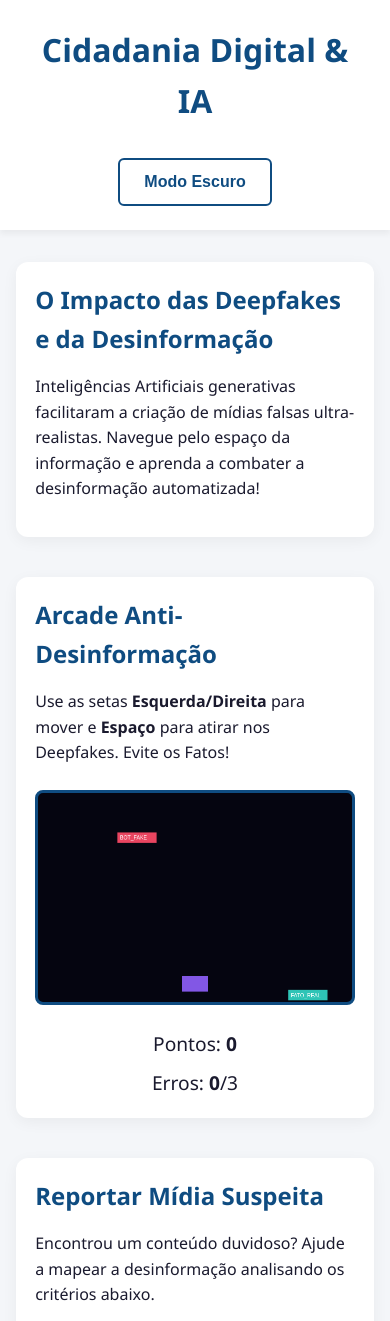
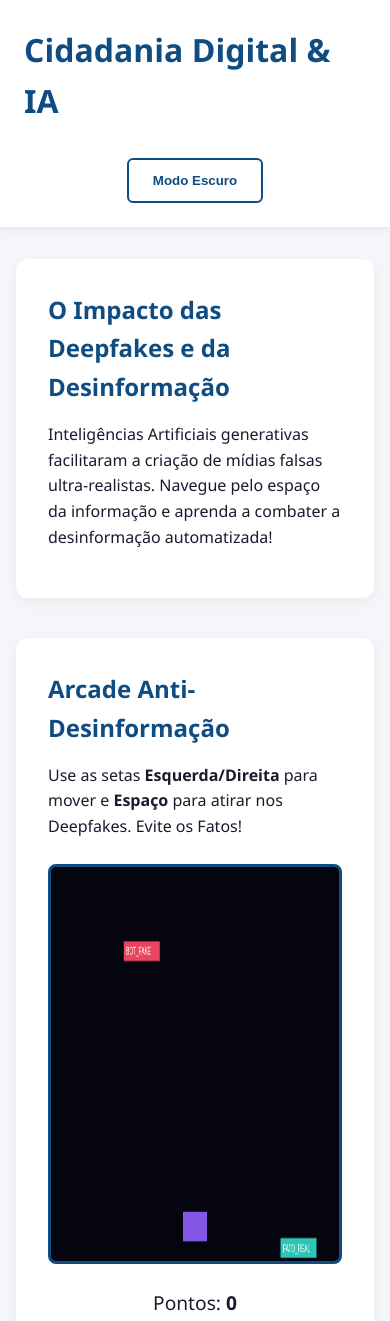
Before and after one commit to vicenterafaella/-cidadaniadigital2026, a plain HTML site: page index.html in a window 390 px wide. Shown: the top 1321 px of the page. Drawn offline with Linux system fonts and the light colour scheme.

Commit message:
Update style.css

```diff
--- a/style.css
+++ b/style.css
@@ -1,15 +1,12 @@
-/* Variáveis de Cores e Configurações Globais (Tema Claro Padrão) */
 :root {
     --cor-fundo: #f4f6f9;
     --cor-card: #ffffff;
     --cor-texto: #1a1a2e;
     --cor-primaria: #0f4c81;
     --cor-neon-alerta: #e94560;
-    --cor-neon-sucesso: #00b4d8;
     --transicao: all 0.3s ease;
 }
 
-/* Variáveis para Modo Escuro */
 body.dark-mode {
     --cor-fundo: #0f0c1b;
     --cor-card: #1a1528;
@@ -24,7 +21,7 @@ body.dark-mode {
 }
 
 body {
-    font-family: 'Segoe UI', Tahoma, Geneva, Verdana, sans-serif;
+    font-family: 'Segoe UI', sans-serif;
     background-color: var(--cor-fundo);
     color: var(--cor-texto);
     transition: var(--transicao);
@@ -54,7 +51,6 @@ section {
     padding: 2rem;
     border-radius: 12px;
     box-shadow: 0 4px 15px rgba(0, 0, 0, 0.05);
-    transition: var(--transicao);
 }
 
 h1, h2 {
@@ -66,7 +62,7 @@ p {
     margin-bottom: 1rem;
 }
 
-/* Estilização do Canvas do Jogo Shooter */
+/* Centralização e ajuste do Canvas do Jogo */
 #container-canvas {
     position: relative;
     width: 100%;
@@ -78,7 +74,7 @@ canvas {
     background: #050510;
     display: block;
     width: 100%;
-    height: auto;
+    height: 400px;
     border: 3px solid var(--cor-primaria);
     border-radius: 8px;
 }
@@ -103,7 +99,6 @@ canvas {
     margin-top: 1rem;
 }
 
-/* Formulários */
 .grupo-campo {
     display: flex;
     flex-direction: column;
@@ -118,21 +113,13 @@ input, select {
     background-color: var(--cor-fundo);
     color: var(--cor-texto);
     font-size: 1rem;
-    transition: var(--transicao);
 }
 
-input:focus, select:focus {
-    outline: none;
-    border-color: var(--cor-primaria);
-}
-
-/* Botões com efeito Hover Suante */
 button {
     cursor: pointer;
     padding: 0.8rem 1.5rem;
     border: none;
     border-radius: 6px;
-    font-size: 1rem;
     font-weight: bold;
     transition: var(--transicao);
 }
@@ -143,7 +130,7 @@ button {
     width: 100%;
 }
 
-#btn-enviar:hover, #btn-reiniciar:hover {
+button:hover {
     filter: brightness(1.2);
     transform: translateY(-2px);
 }
@@ -176,21 +163,7 @@ footer {
     opacity: 0.8;
 }
 
-/* 4. Media Queries para Responsividade (Telas de Celular) */
 @media (max-width: 600px) {
-    header {
-        flex-direction: column;
-        gap: 1rem;
-        text-align: center;
-    }
-
-    section {
-        padding: 1.2rem;
-    }
-
-    #placar {
-        flex-direction: column;
-        align-items: center;
-        gap: 0.5rem;
-    }
+    header { flex-direction: column; gap: 1rem; }
+    #placar { flex-direction: column; align-items: center; gap: 0.5rem; }
 }
```
